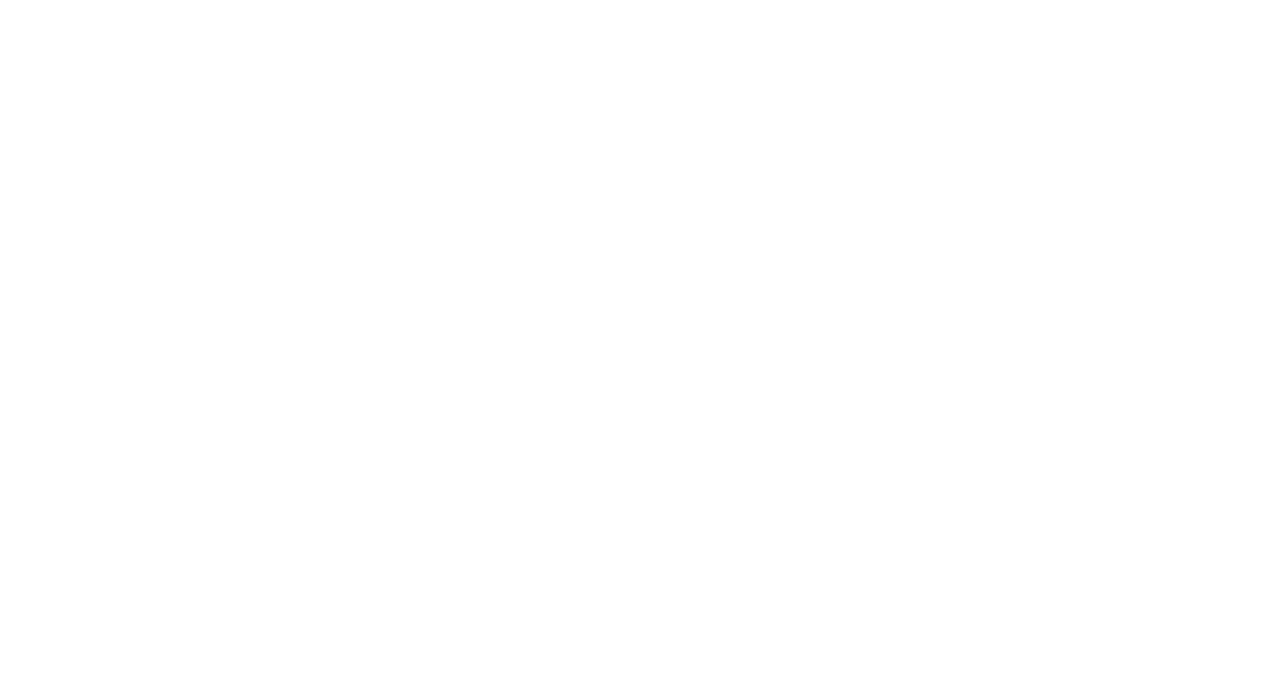
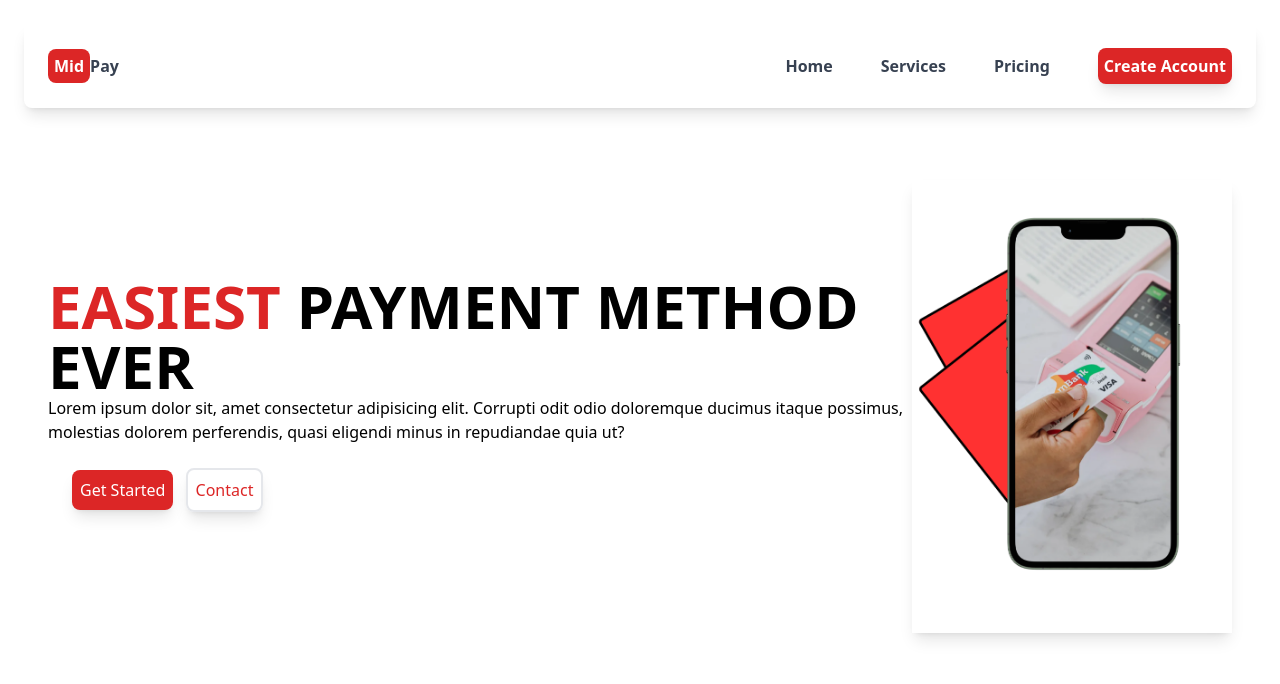
Before and after one commit to BrianOchieng-Dev/SaaS-Landing-Page, a plain HTML site: page index.html in a window 1280 px wide. Drawn offline with nearby package versions, Linux system fonts and the light colour scheme.

Commit message:
home commit

```diff
--- a/index.html
+++ b/index.html
@@ -5,8 +5,41 @@
     <meta name="viewport" content="width=device-width, initial-scale=1.0">
     <title>Saas Landing page</title>
      <script src="https://cdn.tailwindcss.com"></script>
+     <link rel="icon" href="/favicon.ico">
+
 </head>
 <body>
+
+        <main>
+            <section class="scroll-smooth" id="home">
+            <div>
+                <header class="p-6">
+                    <nav class="flex justify-between items-center p-6 position-fixed top-0 z-1000 shadow-lg rounded-lg text-gray-700 font-semibold">
+                        <div><h2><span class="text-white bg-red-600 p-1.5 rounded-lg">Mid</span>Pay</h2></div>
+                        <div class="flex gap-12 items-center ">
+                        <a href="#home">Home</a>
+                        <a href="#service">Services</a>
+                        <a href="#price">Pricing</a>
+                        <a href="#" class="text-white bg-red-600 p-1.5 rounded-lg shadow-lg">Create Account</a></div>
+                    </nav>
+                </header>
+            </div>
+            <div class=" flex justify-center p-12 items-center ">
+                <div>
+                    <h1 class=" font-bold md:text-6xl sm:text-4xl"> <span class="text-red-600">EASIEST</span> PAYMENT METHOD EVER</h1>
+                    <p>Lorem ipsum dolor sit, amet consectetur adipisicing elit.
+                        Corrupti odit odio doloremque
+                        ducimus itaque possimus, molestias dolorem perferendis, quasi
+                        eligendi minus in repudiandae quia ut?</p>
+                    <div class="space-x-2 p-6"><button class="text-white bg-red-600 p-2 rounded-lg shadow-lg">Get Started</button>
+                    <button class="text-red-600  border-2  p-2 rounded-lg shadow-lg">Contact</button></div>
+                </div>
+                <img src="img.png" alt="phone payment photo" class="w-80 shadow-lg"/>
+            </div>
+        </section>
+
+
+        </main>
     <script src="script.js"></script>
 </body>
 </html>
```
Also changed, not shown: img.png (added), img2.png (added).
